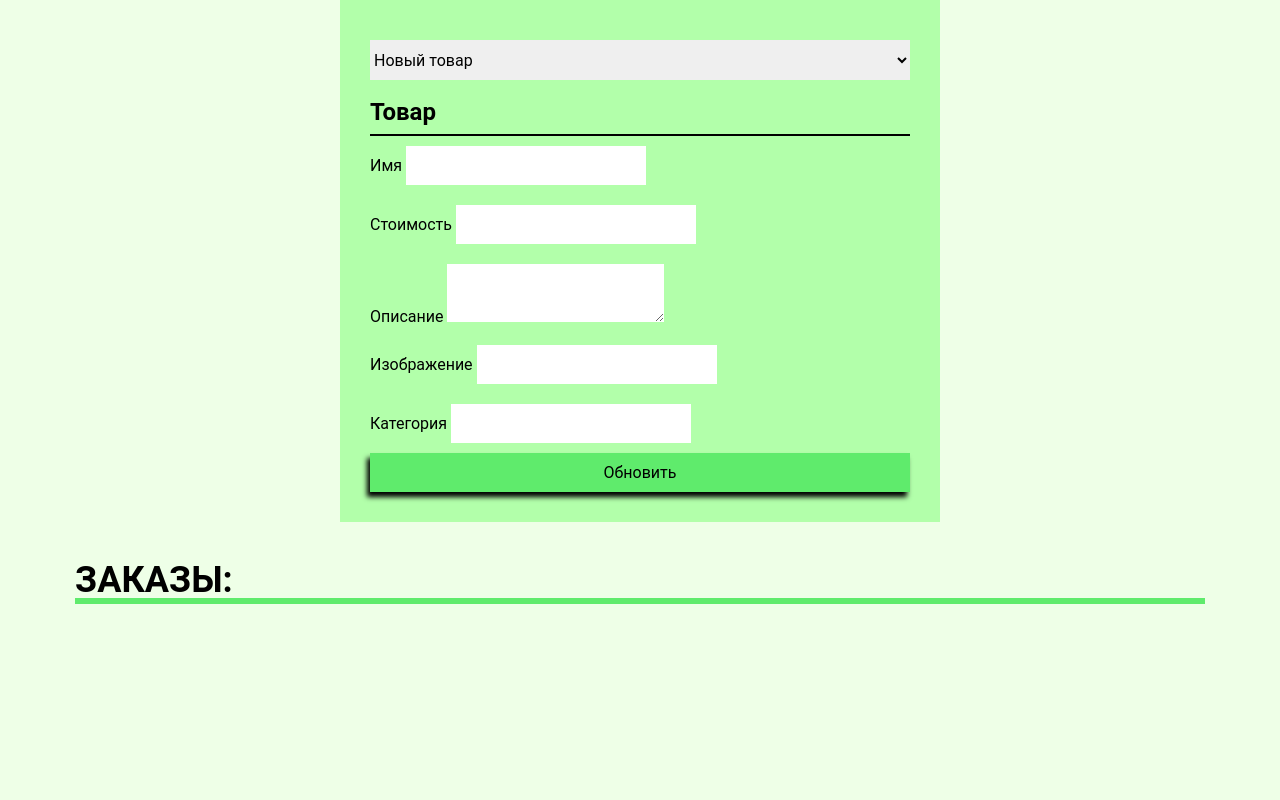
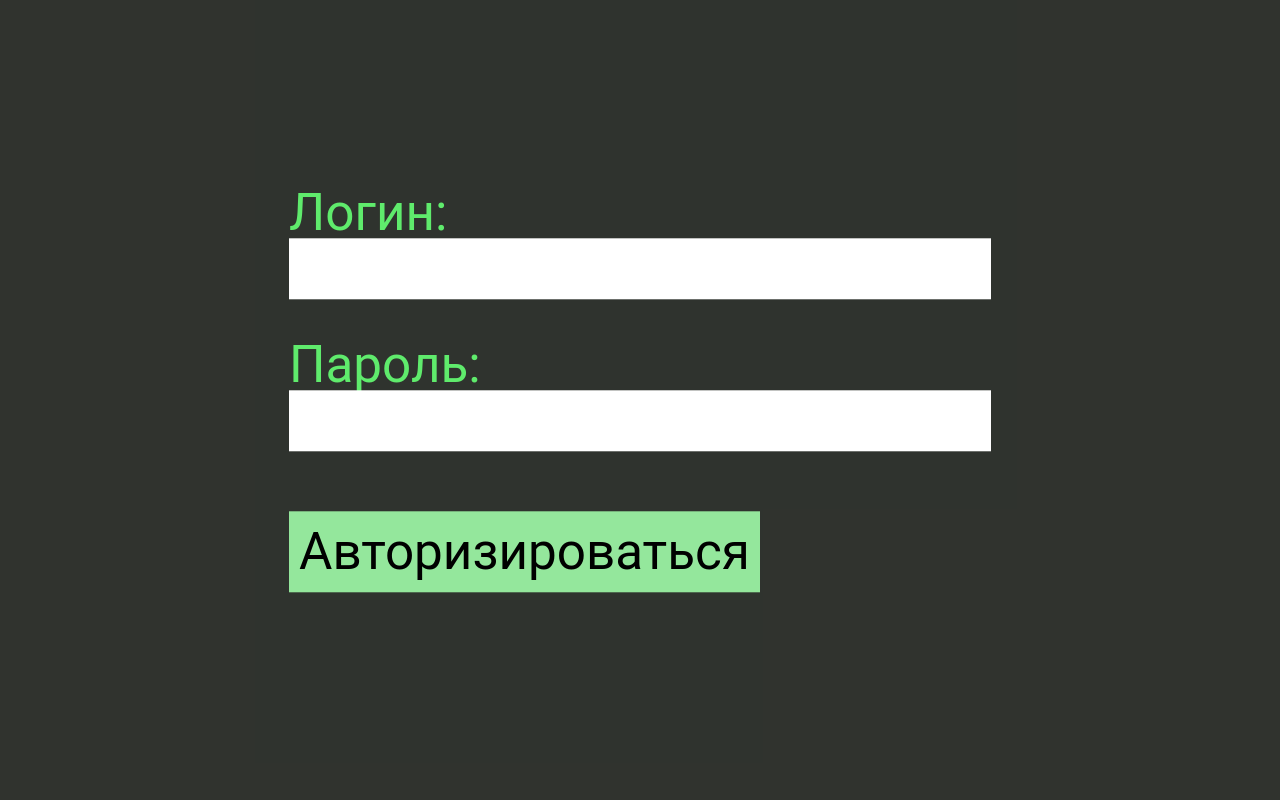
Before and after one commit to edward-bird/frnt-site, a PHP site: page /admin/admin.html in a window 1280 px wide. Run offline with PHP 8.4, Linux system fonts and the light colour scheme; data that the repository does not hold is empty.

Commit message:
authorization

```diff
--- a/admin/admin.html
+++ b/admin/admin.html
@@ -7,29 +7,6 @@
     <link rel="stylesheet" href="css/admin.css">
 </head>
 <body>
-<div class="container">
-    <div class="admin-panel">
-        <div class="goods-out"></div>
-        <h2 class="admin-panel__h">Товар</h2>
-        <p>Имя <input type="text" id="gname"></p>
-        <p>Стоимость <input type="text" id="gcost"></p>
-        <p>Описание <textarea id="gdescription"></textarea></p>
-        <p>Изображение <input type="text" id="gimg"></p>
-        <div class="img_goods"></div>
-        <p>Категория <input type="text" id="gorder"></p>
-        <input type="hidden" id="gid">
-        <button class="add-to-db">Обновить</button>
-    </div>
-    <div class="ord_name">
-        <h1>ЗАКАЗЫ: </h1>
-    </div>
-    <div class="orders">
-
-    </div>
-
-
-</div>
-
 <script src="js/jquery-3.6.0.min.js"></script>
 <script src="js/admin.js"></script>
 </body>
--- a/admin/core.php
+++ b/admin/core.php
@@ -4,6 +4,7 @@ $action = $_POST['action'];
 require_once 'function.php';
 
 switch ($action) {
+
     case 'init':
         init();
         break;
@@ -28,4 +29,7 @@ switch ($action) {
     case "deleteOrder":
         deleteOrder();
         break;
+    case "checkAdmin":
+        checkAdmin();
+        break;
 }
--- a/admin/css/admin.css
+++ b/admin/css/admin.css
@@ -152,3 +152,49 @@ body{
 .delete_button:hover{
     background-color: red;
 }
+
+
+/*-------popup----------*/
+
+
+
+
+.popup{
+    position: absolute;
+    width: 100vw;
+    height: 100vh;
+    background-color: rgba(0,0,0,0.8);
+}
+
+.popup-content{
+    position: absolute;
+    top: 50%;
+    left: 50%;
+    transform: translate(-50%, -50%);
+}
+
+.login-field__text{
+    font-family: Roboto, serif;
+    margin: 20px 0;
+    color: #5feb6c;
+    font-size: 4vw;
+    padding: 10px;
+}
+
+.login-field__input{
+    font-size: 4vw;
+}
+
+.authorization{
+    font-family: Roboto, serif;
+    margin: 20px auto;
+    color: black;
+    font-size: 4vw;
+
+    background-color: #94e79c;
+    transition: all .2s;
+}
+
+.authorization:hover{
+    background-color: #5feb6c;
+}
--- a/admin/function.php
+++ b/admin/function.php
@@ -161,3 +161,22 @@ function deleteOrder(){
     }
     mysqli_close($conn);
 }
+
+function checkAdmin(){
+    $conn = connect();
+    $login = $_POST['login'];
+    $password = $_POST['password'];
+
+    $sql = "SELECT * FROM admin";
+    $result = mysqli_query($conn, $sql);
+    $out = false;
+    while ($row = mysqli_fetch_array($result)){
+        if($row['login'] == $login && $row['password'] == $password){
+            $out = $row['hash'];
+            break;
+        }
+    }
+    echo $out;
+
+    mysqli_close($conn);
+}
--- a/admin/js/admin.js
+++ b/admin/js/admin.js
@@ -1,5 +1,29 @@
-
+let hash = "a974b1b54d0177d843b036103ae61de5b4287c79d7015c851fc3c810f917e830041ef8145da16e9c9cbc150e0636ad4cf22cf04aa2377f862a79d483a517044d"
 function init(){
+    let out = '<div class="container">\n' +
+        '\n' +
+        '    <div class="admin-panel">\n' +
+        '        <div class="goods-out"></div>\n' +
+        '        <h2 class="admin-panel__h">Товар</h2>\n' +
+        '        <p>Имя <input type="text" id="gname"></p>\n' +
+        '        <p>Стоимость <input type="text" id="gcost"></p>\n' +
+        '        <p>Описание <textarea id="gdescription"></textarea></p>\n' +
+        '        <p>Изображение <input type="text" id="gimg"></p>\n' +
+        '        <div class="img_goods"></div>\n' +
+        '        <p>Категория <input type="text" id="gorder"></p>\n' +
+        '        <input type="hidden" id="gid">\n' +
+        '        <button class="add-to-db">Обновить</button>\n' +
+        '    </div>\n' +
+        '    <div class="ord_name">\n' +
+        '        <h1>ЗАКАЗЫ: </h1>\n' +
+        '    </div>\n' +
+        '    <div class="orders">\n' +
+        '\n' +
+        '    </div>\n' +
+        '\n' +
+        '\n' +
+        '</div>';
+    $('body').html(out);
     $.post(
         "core.php",
         {
@@ -126,10 +150,52 @@ function saveToDb(){
 
 
 $(document).ready(function () {
-    init();
-    getOrders();
-    $('.add-to-db').on('click', saveToDb);
+    if(sessionStorage.getItem('hash') === hash) {
+        init();
+        getOrders();
+        $('.add-to-db').on('click', saveToDb);
+    } else {
+        let out = '';
+        out += ` <div id = "popup" class="popup email-field">
+        <div class="popup-body">
+            <div class="popup-content">
+                <div class="popup-text">
+                    <p class="login-field__text">Логин: <input type="text" id="login" class="login-field__input"></p>
+                    <p class="login-field__text">Пароль: <input type="text" id="password" class="login-field__input"></p>
+                    <p class="login-field__text"><button class="authorization" >Авторизироваться</button></p>
+                </div>
+            </div>
+        </div>
+    </div>`;
+        $('body').html(out);
+
+    }
+
+    $('.authorization').on('click', checkAdmin);
 });
+
+function checkAdmin(){
+    let login = $('#login').val();
+    let password = $('#password').val();
+
+    $.post(
+        "../admin/core.php",
+        {
+            "action" : "checkAdmin",
+            "login" : login,
+            "password" : password
+
+        },
+        function (data){
+            if (data){
+                sessionStorage.setItem('hash', data);
+                location.reload();
+            } else {
+                alert("Неверный логин или пароль");
+            }
+        }
+    );
+}
 
 function getOrders() {
     $.post(
@@ -168,7 +234,7 @@ function getOrders() {
                         out_ += `</div>`;
                         let idCart = "cart-" + id;
                         let idCost = "fullCost-" + id;
-                        totalCost += parseInt(data_['cost']);
+                        totalCost += parseInt(data_['cost']) * parseInt(cart[id_]);
                         $(`#${idCost}`).html(totalCost);
                         $(`#${idCart}`).append(out_);
                     });
```
Also changed, not shown: dir/shop_pages/bedroom/kitchen-chairs.html (added, +10 -0 lines), dir/shop_pages/bedroom/kitchen-tables.html (added, +10 -0 lines), dir/shop_pages/bedroom/kitchens.html (added, +10 -0 lines), dir/shop_pages/bedroom/main.html (added, +10 -0 lines), dir/shop_pages/children/cupboard.html (added, +10 -0 lines), dir/shop_pages/children/main.html (added, +10 -0 lines), dir/shop_pages/children/walls.html (added, +10 -0 lines), dir/shop_pages/hallway/main.html (added, +10 -0 lines), dir/shop_pages/kitchen/main.html (added, +10 -0 lines), dir/shop_pages/living_room/main.html (added, +10 -0 lines), dir/shop_pages/office furniture/main.html (added, +10 -0 lines).
